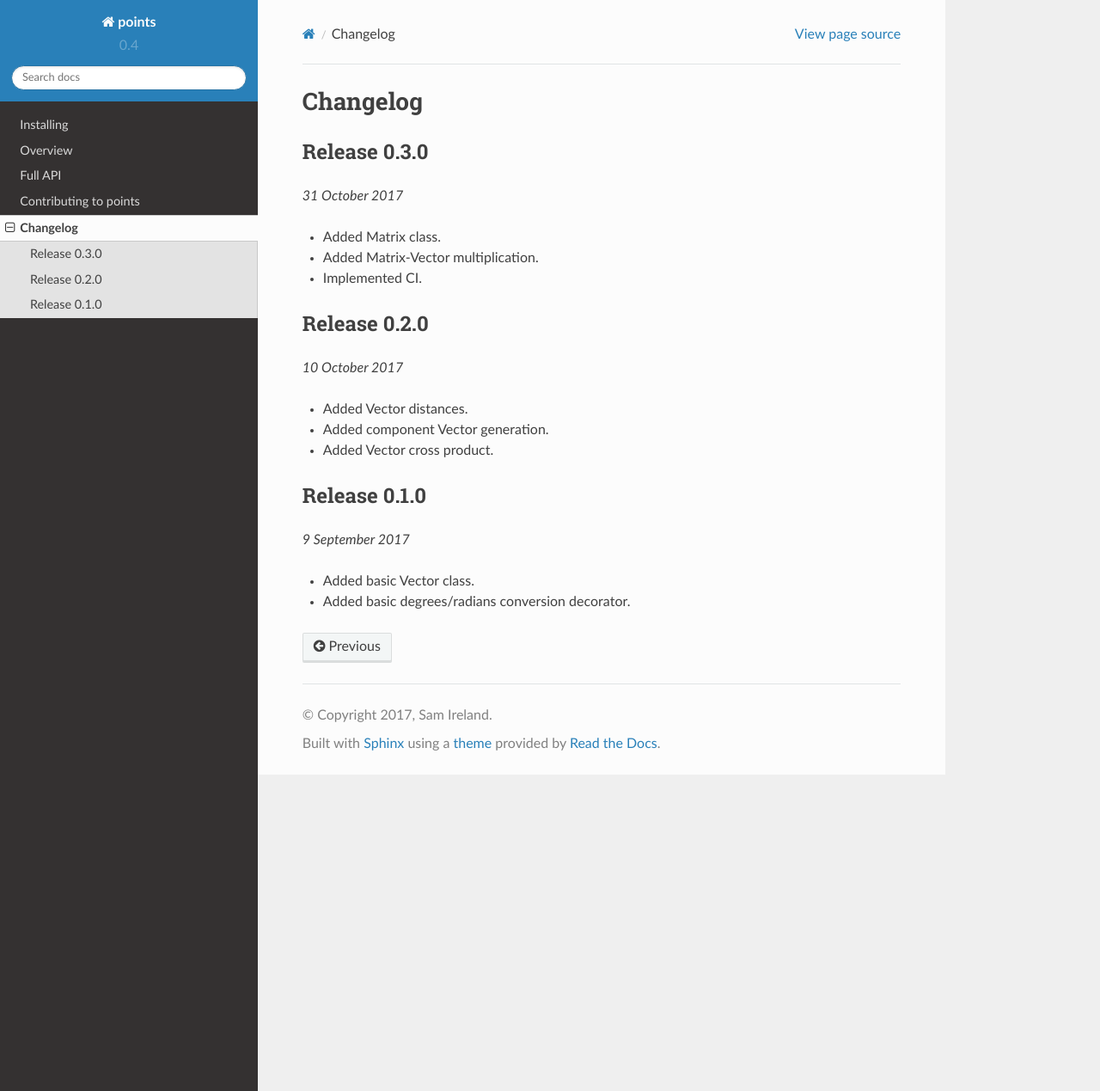
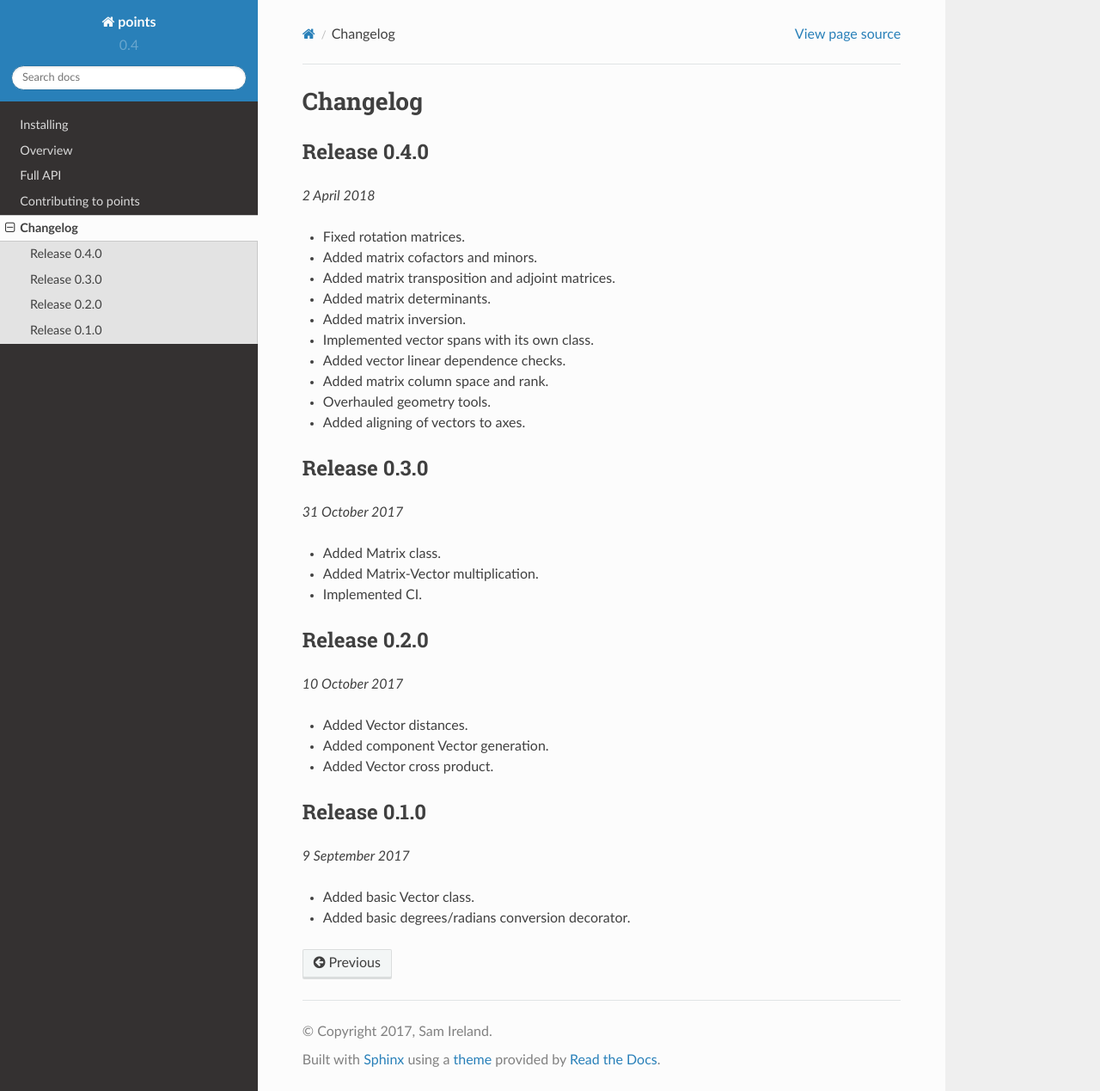
Before and after one commit to samirelanduk/points, a Sphinx documentation site: the page built from docs/source/changelog.rst, in a window 1280 px wide and 1269 px high. Shown: the whole window at 86% size. Built offline with Sphinx 7.4.7 and the Read the Docs theme 2.0.0, drawn with Linux system fonts in a browser that asks for light colours.

Commit message:
Update changelog

```diff
--- a/docs/source/api.rst
+++ b/docs/source/api.rst
@@ -2,6 +2,6 @@ Full API
 --------
 
 .. toctree ::
+	api/vectors
+	api/matrices
 	api/geometry
-	api/matrices
-	api/vectors
--- a/docs/source/changelog.rst
+++ b/docs/source/changelog.rst
@@ -1,5 +1,22 @@
 Changelog
 ---------
+
+Release 0.4.0
+~~~~~~~~~~~~~
+
+`2 April 2018`
+
+* Fixed rotation matrices.
+* Added matrix cofactors and minors.
+* Added matrix transposition and adjoint matrices.
+* Added matrix determinants.
+* Added matrix inversion.
+* Implemented vector spans with its own class.
+* Added vector linear dependence checks.
+* Added matrix column space and rank.
+* Overhauled geometry tools.
+* Added aligning of vectors to axes.
+
 
 Release 0.3.0
 ~~~~~~~~~~~~~
```
